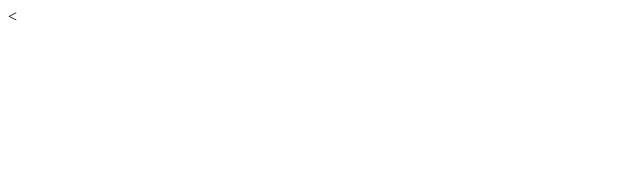
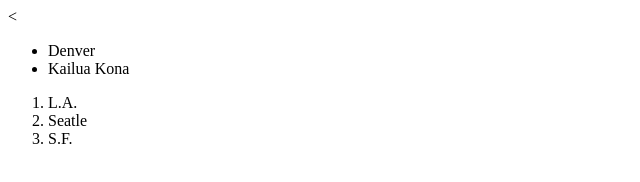
Before and after one commit to Eas156/html-exercise, a plain HTML site: page index.html in a window 1280 px wide. Shown: the whole page, without its empty margins (0-640 px from the left). Drawn offline with Linux system fonts and the light colour scheme.

Commit message:
ul lists

```diff
--- a/index.html
+++ b/index.html
@@ -5,6 +5,17 @@
   <title>Document</title>
 </head>
 <body>
+  <ul>
+    <li>Denver</li>
+    <li>Kailua Kona</li>
+  </ul>
+
+  <ol>
+    <li>L.A.</li>
+    <li>Seatle</li>
+    <li>S.F.</li>
+  </ol>
+
 
 </body>
 </html>
```
